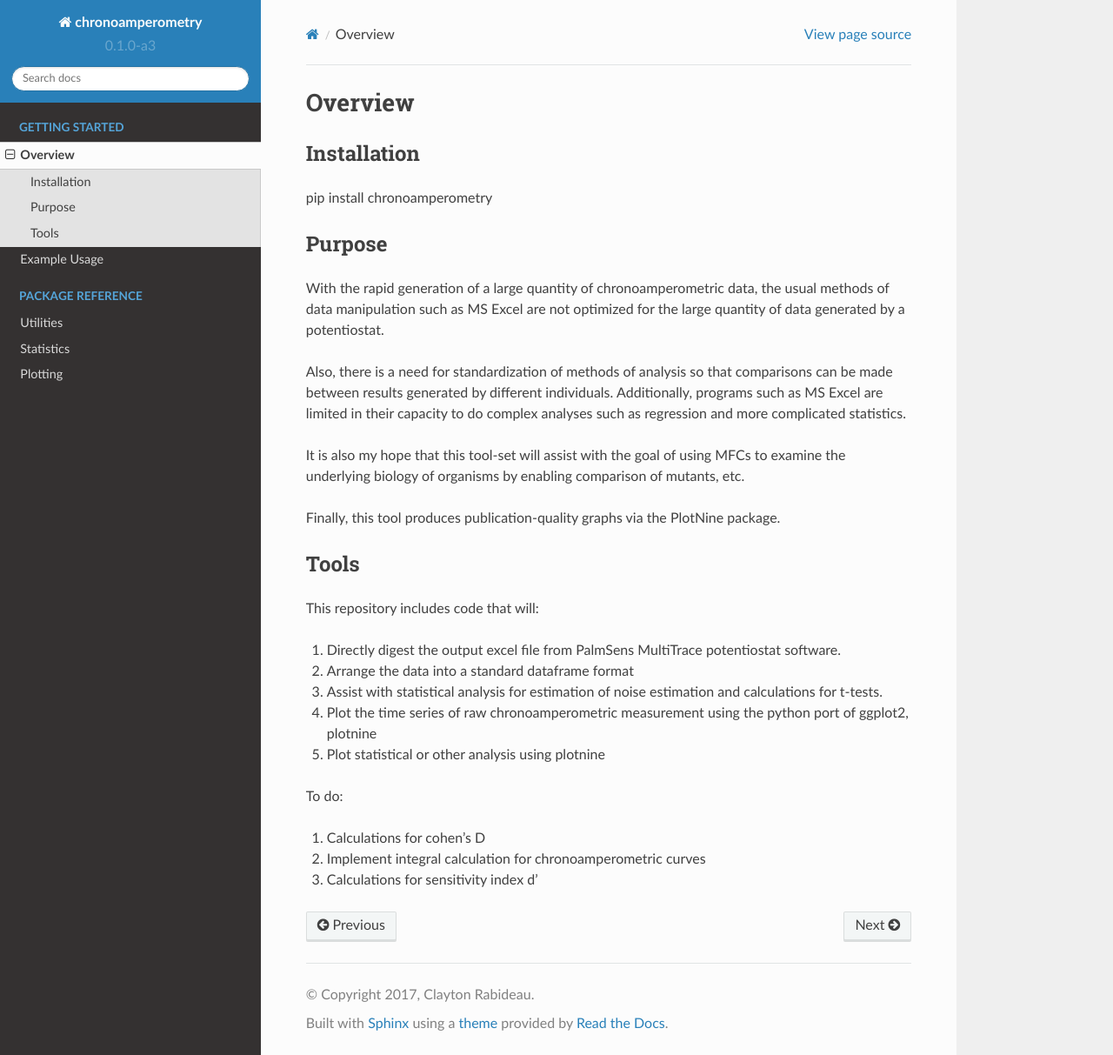
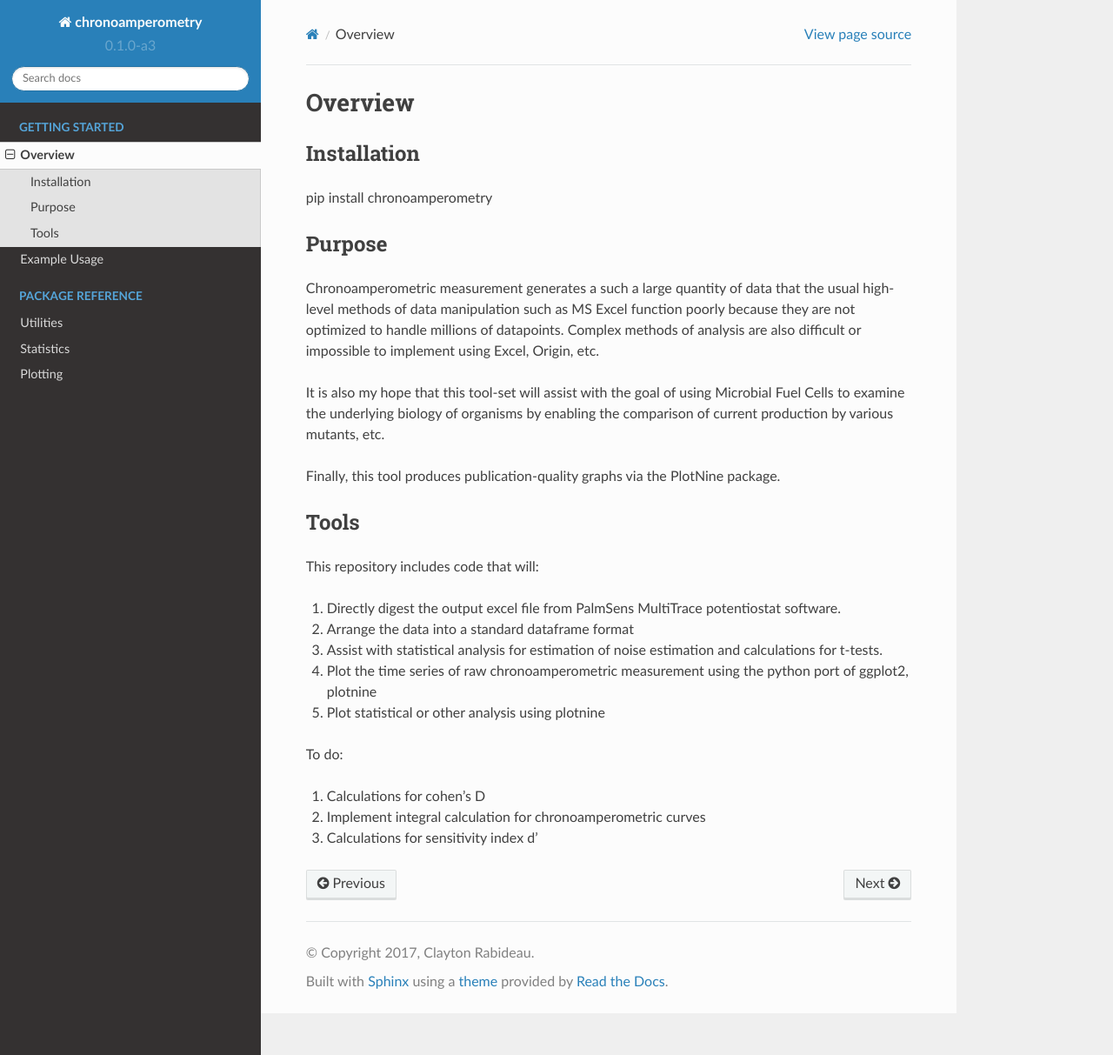
Before and after one commit to Zer0Credibility/chronoamperometry, a Sphinx documentation site: the page built from docs/Overview.rst, in a window 1280 px wide and 1213 px high. Shown: the whole window at 87% size. Built offline with Sphinx 7.4.7 and the Read the Docs theme 2.0.0, drawn with Linux system fonts in a browser that asks for light colours.

Commit message:
fixed grammatical and sylistic errors in the updated documentation purpose description

```diff
--- a/docs/Overview.rst
+++ b/docs/Overview.rst
@@ -7,15 +7,12 @@ pip install chronoamperometry
 
 Purpose
 -------
-With the rapid generation of a large quantity of chronoamperometric data, the usual methods of data manipulation such
-as MS Excel are not optimized for the large quantity of data generated by a potentiostat.
+Chronoamperometric measurement generates a such a large quantity of data that the usual high-level methods of data
+manipulation such as MS Excel function poorly because they are not optimized to handle millions of datapoints.
+Complex methods of analysis are also difficult or impossible to implement using Excel, Origin, etc.
 
-Also, there is a need for standardization of methods of analysis so that comparisons can be made between results
-generated by different individuals. Additionally, programs such as MS Excel are limited in their capacity to do
-complex analyses such as regression and more complicated statistics.
-
-It is also my hope that this tool-set will assist with the goal of using MFCs to examine the underlying biology of
-organisms by enabling comparison of mutants, etc.
+It is also my hope that this tool-set will assist with the goal of using Microbial Fuel Cells to examine the
+underlying biology of organisms by enabling the comparison of current production by various mutants, etc.
 
 Finally, this tool produces publication-quality graphs via the PlotNine package.
 
```
